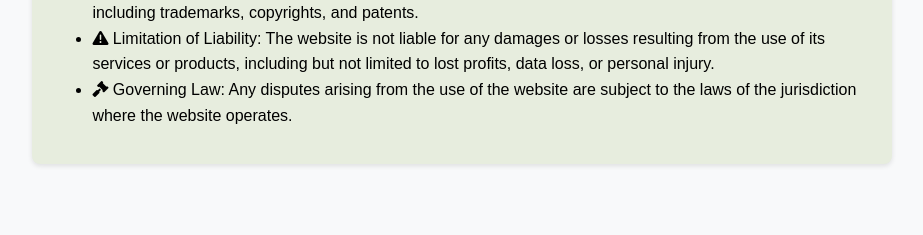
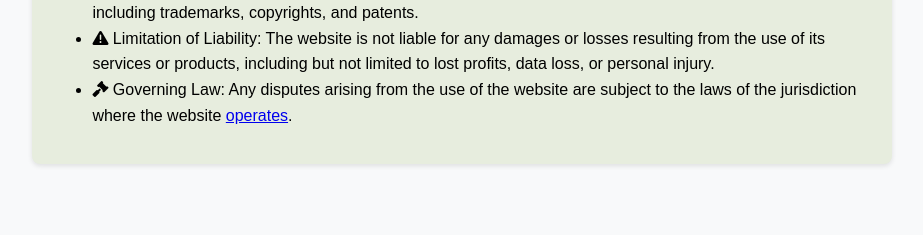
Before and after one commit to gachiza/onlineshop, a Django app: page /myecommerce/terms-and-conditions/ in a window 1280 px wide. Shown: the part 565-800 px from the top of the page, without its empty margins (50-973 px from the left). Run offline with Django 5.2, Linux system fonts and the light colour scheme; data comes from the database, SQL or seed files in the repository.

Commit message:
i have made some changes in terms and conditions

```diff
--- a/myecommerce/templates/terms_and_conditions.html
+++ b/myecommerce/templates/terms_and_conditions.html
@@ -51,7 +51,7 @@
             <li><i class="fas fa-user-lock"></i> Privacy Policy: The website collects and uses personal information in accordance with its privacy policy. Users have the right to access, update, and delete their personal information.</li>
             <li><i class="fas fa-shield-alt"></i> Intellectual Property: Users agree not to infringe upon the intellectual property rights of the website, including trademarks, copyrights, and patents.</li>
             <li><i class="fas fa-exclamation-triangle"></i> Limitation of Liability: The website is not liable for any damages or losses resulting from the use of its services or products, including but not limited to lost profits, data loss, or personal injury.</li>
-            <li><i class="fas fa-gavel"></i> Governing Law: Any disputes arising from the use of the website are subject to the laws of the jurisdiction where the website operates.</li>
+            <li><i class="fas fa-gavel"></i> Governing Law: Any disputes arising from the use of the website are subject to the laws of the jurisdiction where the website <a href="#top">operates</a>.</li>
         </ul>
     </div>
     <script>
```
